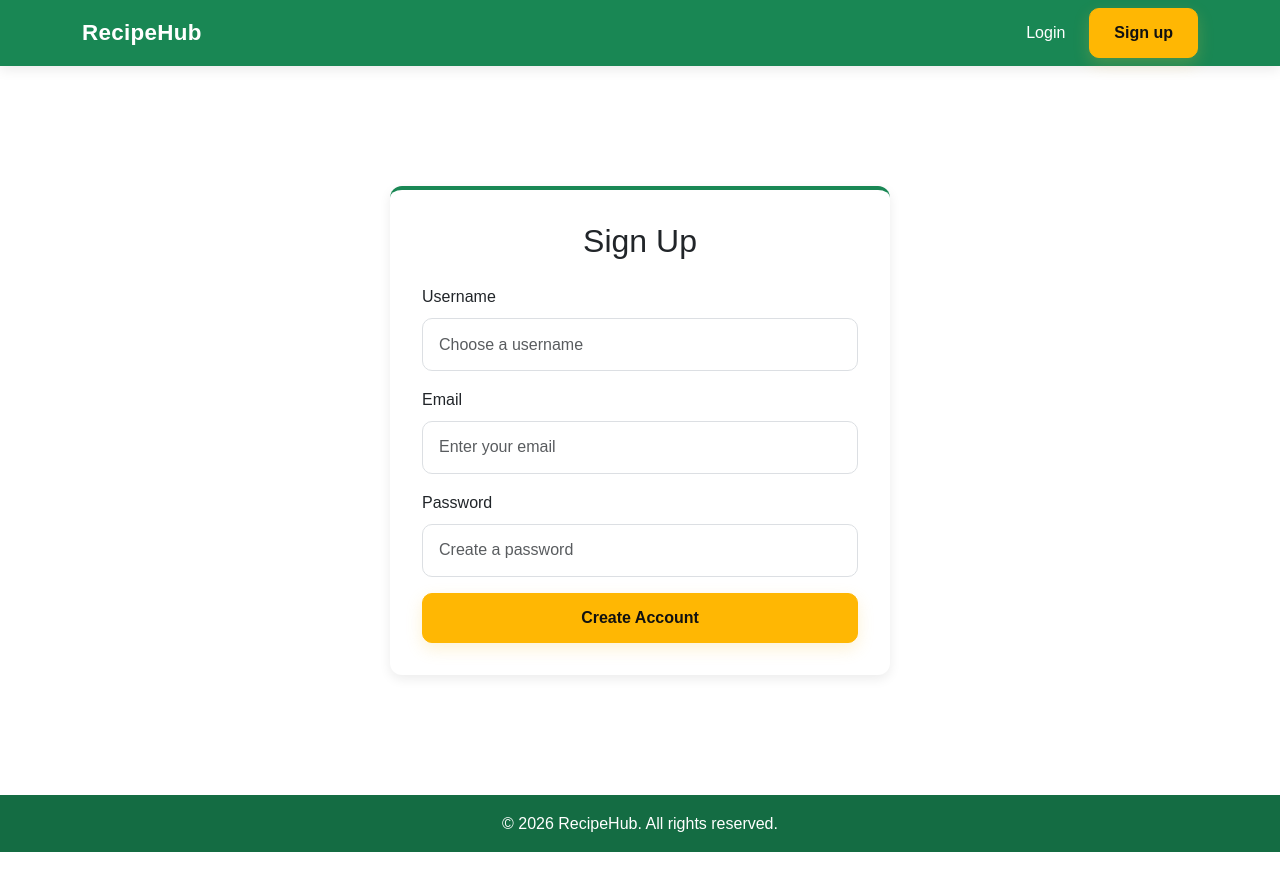
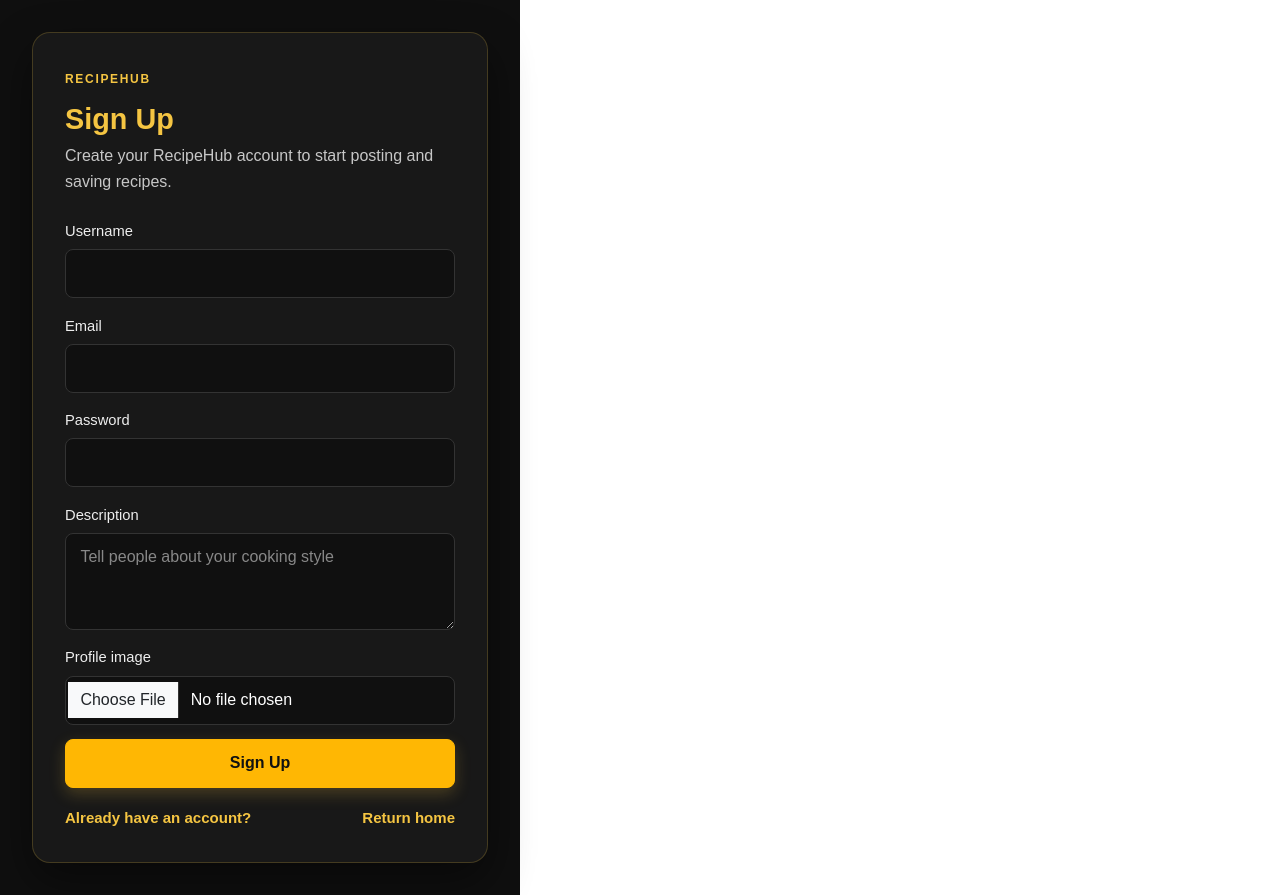
Before and after one commit to NeelPatel-22/Agile-Group-Project, a Flask app: page /signup in a window 1280 px wide. Before the commit the page ends 852 px from the top, so only its background shows below. Run offline with Flask 3, Linux system fonts and the light colour scheme.

Commit message:
Add basic centered signup page UI

```diff
--- a/app/routes.py
+++ b/app/routes.py
@@ -1,310 +1,6 @@
-from flask import Blueprint, render_template, request, abort
+from flask import Blueprint, render_template
 
 main = Blueprint("main", __name__)
-
-# Dummy users
-users = [
-    {
-        "id": 1,
-        "name": "Mia Lee",
-        "initials": "ML",
-        "bio": "Home Cook and Weekend Baker",
-        "location": "Perth, Australia",
-        "avatar_url": "https://images.unsplash.com/photo-1494790108377-be9c29b29330?auto=format&fit=crop&w=400&q=80",
-        "followers": 128,
-        "likes_received": 342,
-    },
-    {
-        "id": 2,
-        "name": "Daniel Wong",
-        "initials": "DW",
-        "bio": "Food lover sharing quick and easy meals",
-        "location": "Sydney, Australia",
-        "avatar_url": "https://images.unsplash.com/photo-1500648767791-00dcc994a43e?auto=format&fit=crop&w=400&q=80",
-        "followers": 96,
-        "likes_received": 221,
-    },
-    {
-    "id": 3,
-    "name": "Sophie Tan",
-    "initials": "ST",
-    "bio": "Brunch Enthusiast and Recipe Sharer",
-    "location": "Sydney, Australia",
-    "avatar_url": "https://images.unsplash.com/photo-1438761681033-6461ffad8d80?auto=format&fit=crop&w=400&q=80",
-    "followers": 156,
-    "likes_received": 401
-  },
-  {
-    "id": 4,
-    "name": "Noah Carter",
-    "initials": "NC",
-    "bio": "Simple Meals Maker and Coffee Lover",
-    "location": "Brisbane, Australia",
-    "avatar_url": "https://images.unsplash.com/photo-1506794778202-cad84cf45f1d?auto=format&fit=crop&w=400&q=80",
-    "followers": 89,
-    "likes_received": 267
-  }
-]
-
-# Dummy recipes
-recipes_data = [
-    {
-        "id": 1,
-        "title": "Creamy Roasted Pumpkin Pasta",
-        "description": "A silky pumpkin sauce with roasted garlic and crispy sage.",
-        "overview": "This cozy pasta is easy to prepare and perfect for busy weeknights.",
-        "category": "Dinner",
-        "cook_time": 35,
-        "servings": 4,
-        "difficulty": "Beginner Friendly",
-        "best_for": "Family Dinner",
-        "cuisine": "Italian-inspired",
-        "image_url": "https://images.unsplash.com/photo-1516100882582-96c3a05fe590?auto=format&fit=crop&w=1200&q=80",
-        "ingredients": [
-            "300g pasta of your choice",
-            "2 cups roasted pumpkin cubes",
-            "4 cloves roasted garlic",
-            "3/4 cup cooking cream",
-            "1/3 cup grated parmesan",
-            "8 sage leaves",
-            "1 tbsp olive oil",
-            "Salt and black pepper",
-        ],
-        "steps": [
-            {
-                "title": "Roast the pumpkin and garlic",
-                "description": "Toss pumpkin cubes and garlic with olive oil, then roast until soft and caramelised.",
-            },
-            {
-                "title": "Blend a smooth sauce",
-                "description": "Blend roasted pumpkin, garlic, cream, parmesan, and a splash of pasta water until smooth.",
-            },
-            {
-                "title": "Finish with pasta",
-                "description": "Coat cooked pasta in the sauce and top with crispy sage before serving.",
-            },
-        ],
-        "author_id": 1,
-    },
-    {
-        "id": 2,
-        "title": "Berry Yogurt Pancakes",
-        "description": "Soft and fluffy pancakes topped with yogurt and fresh berries.",
-        "overview": "A bright and easy breakfast recipe that works well for weekends.",
-        "category": "Breakfast",
-        "cook_time": 20,
-        "servings": 2,
-        "difficulty": "Easy",
-        "best_for": "Weekend Brunch",
-        "cuisine": "Modern Australian",
-        "image_url": "https://images.unsplash.com/photo-1482049016688-2d3e1b311543?auto=format&fit=crop&w=1200&q=80",
-        "ingredients": [
-            "1 cup flour",
-            "1 egg",
-            "3/4 cup milk",
-            "1 tbsp sugar",
-            "1 tsp baking powder",
-            "Greek yogurt",
-            "Fresh berries",
-        ],
-        "steps": [
-            {
-                "title": "Prepare the batter",
-                "description": "Mix flour, sugar, baking powder, egg, and milk until smooth.",
-            },
-            {
-                "title": "Cook the pancakes",
-                "description": "Pour batter into a hot pan and cook both sides until golden.",
-            },
-            {
-                "title": "Serve",
-                "description": "Top with yogurt and fresh berries before serving.",
-            },
-        ],
-        "author_id": 1,
-    },
-    {
-        "id": 3,
-        "title": "Honey Soy Chicken Bowl",
-        "description": "A quick rice bowl with glazed chicken and steamed greens.",
-        "overview": "Balanced, filling, and ideal for lunch or dinner meal prep.",
-        "category": "Lunch",
-        "cook_time": 30,
-        "servings": 3,
-        "difficulty": "Medium",
-        "best_for": "Meal Prep",
-        "cuisine": "Asian-inspired",
-        "image_url": "https://images.unsplash.com/photo-1512058564366-18510be2db19?auto=format&fit=crop&w=1200&q=80",
-        "ingredients": [
-            "2 chicken breasts",
-            "2 tbsp soy sauce",
-            "1 tbsp honey",
-            "2 cups cooked rice",
-            "Broccoli",
-            "Carrot",
-        ],
-        "steps": [
-            {
-                "title": "Cook the chicken",
-                "description": "Pan-fry sliced chicken until browned and cooked through.",
-            },
-            {
-                "title": "Add the glaze",
-                "description": "Stir in soy sauce and honey and cook until glossy.",
-            },
-            {
-                "title": "Assemble the bowl",
-                "description": "Serve over rice with steamed vegetables.",
-            },
-        ],
-        "author_id": 2,
-    },
-    {
-      "id": 4,
-      "title": "Avocado Toast with Poached Egg",
-      "description": "Crunchy toast topped with smashed avocado and a perfectly poached egg.",
-      "overview": "A fresh and satisfying breakfast that is quick to prepare.",
-      "category": "Breakfast",
-      "cook_time": 15,
-      "servings": 1,
-      "difficulty": "Easy",
-      "best_for": "Quick Morning Meal",
-      "cuisine": "Australian Cafe Style",
-      "image_url": "https://images.unsplash.com/photo-1525351484163-7529414344d8?auto=format&fit=crop&w=1200&q=80",
-      "ingredients": [
-        "2 slices sourdough bread",
-        "1 ripe avocado",
-        "1 egg",
-        "1 tsp lemon juice",
-        "Salt",
-        "Black pepper",
-        "Chili flakes"
-      ],
-      "steps": [
-        {
-          "title": "Toast the bread",
-          "description": "Toast the sourdough slices until crisp and golden."
-        },
-        {
-          "title": "Prepare the topping",
-          "description": "Mash avocado with lemon juice, salt, and pepper."
-        },
-        {
-          "title": "Poach the egg",
-          "description": "Poach the egg in simmering water until the white is set."
-        },
-        {
-          "title": "Assemble",
-          "description": "Spread avocado on toast, place the egg on top, and finish with chili flakes."
-        }
-      ],
-      "author_id": 3
-    },
-    {
-      "id": 5,
-      "title": "Chicken Caesar Wrap",
-      "description": "Tender chicken, crisp lettuce, and Caesar dressing wrapped in a soft tortilla.",
-      "overview": "A simple lunch recipe that is easy to pack and enjoy on the go.",
-      "category": "Lunch",
-      "cook_time": 25,
-      "servings": 2,
-      "difficulty": "Easy",
-      "best_for": "Work Lunch",
-      "cuisine": "Western",
-      "image_url": "https://images.unsplash.com/photo-1539252554453-80ab65ce3586?auto=format&fit=crop&w=1200&q=80",
-      "ingredients": [
-        "2 tortilla wraps",
-        "1 chicken breast",
-        "2 cups romaine lettuce",
-        "2 tbsp Caesar dressing",
-        "2 tbsp grated parmesan",
-        "Salt",
-        "Black pepper"
-      ],
-      "steps": [
-        {
-          "title": "Cook the chicken",
-          "description": "Season and pan-fry the chicken breast until cooked through, then slice."
-        },
-        {
-          "title": "Prepare the filling",
-          "description": "Toss lettuce with Caesar dressing and parmesan."
-        },
-        {
-          "title": "Wrap it up",
-          "description": "Fill each tortilla with chicken and lettuce mixture, then roll tightly."
-        }
-      ],
-      "author_id": 3
-    },
-    {
-      "id": 6,
-      "title": "Creamy Mushroom Pasta",
-      "description": "Rich and creamy pasta with sautéed mushrooms and parmesan.",
-      "overview": "A comforting dinner recipe perfect for busy evenings.",
-      "category": "Dinner",
-      "cook_time": 30,
-      "servings": 2,
-      "difficulty": "Medium",
-      "best_for": "Weeknight Dinner",
-      "cuisine": "Italian Inspired",
-      "image_url": "https://images.unsplash.com/photo-1473093295043-cdd812d0e601?auto=format&fit=crop&w=1200&q=80",
-      "ingredients": [
-        "200g fettuccine",
-        "200g mushrooms",
-        "1 clove garlic",
-        "1/2 cup cream",
-        "2 tbsp parmesan",
-        "1 tbsp olive oil",
-        "Salt",
-        "Black pepper"
-      ],
-      "steps": [
-        {
-          "title": "Cook the pasta",
-          "description": "Boil the fettuccine until al dente and reserve a little pasta water."
-        },
-        {
-          "title": "Cook the mushrooms",
-          "description": "Sauté mushrooms and garlic in olive oil until soft and golden."
-        },
-        {
-          "title": "Make the sauce",
-          "description": "Add cream and parmesan, then stir until smooth."
-        },
-        {
-          "title": "Combine and serve",
-          "description": "Toss pasta with the sauce, adjust seasoning, and serve warm."
-        }
-      ],
-      "author_id": 4
-    },
-]
-
-
-def get_user_by_id(user_id):
-    for user in users:
-        if user["id"] == user_id:
-            return user
-    return None
-
-
-def attach_author(recipe):
-    recipe_copy = recipe.copy()
-    author = get_user_by_id(recipe["author_id"])
-    recipe_copy["author"] = author
-    return recipe_copy
-
-
-def get_recipe_by_id(recipe_id):
-    for recipe in recipes_data:
-        if recipe["id"] == recipe_id:
-            return attach_author(recipe)
-    return None
-
-
-def get_recipes_by_user(user_id):
-    return [attach_author(recipe) for recipe in recipes_data if recipe["author_id"] == user_id]
 
 
 @main.route("/")
@@ -314,46 +10,12 @@ def cover():
 
 @main.route("/recipes")
 def recipes():
-    query = request.args.get("q", "").strip().lower()
-    category = request.args.get("category", "").strip().lower()
-
-    filtered_recipes = [attach_author(recipe) for recipe in recipes_data]
-
-    if query:
-        filtered_recipes = [
-            recipe for recipe in filtered_recipes
-            if query in recipe["title"].lower()
-            or query in recipe["description"].lower()
-            or query in recipe["category"].lower()
-        ]
-
-    if category:
-        filtered_recipes = [
-            recipe for recipe in filtered_recipes
-            if recipe["category"].lower() == category
-        ]
-
-    return render_template("recipes.html", recipes=filtered_recipes)
+    return render_template("recipes.html")
 
 
 @main.route("/recipes/<int:recipe_id>")
 def recipe_detail(recipe_id):
-    recipe = get_recipe_by_id(recipe_id)
-
-    if not recipe:
-        abort(404)
-
-    more_recipes = [
-        attach_author(r)
-        for r in recipes_data
-        if r["author_id"] == recipe["author"]["id"] and r["id"] != recipe_id
-    ]
-
-    return render_template(
-        "recipe_detail.html",
-        recipe=recipe,
-        more_recipes=more_recipes
-    )
+    return render_template("recipe_detail.html")
 
 
 @main.route("/login")
@@ -373,17 +35,4 @@ def add_recipe():
 
 @main.route("/profile/<int:user_id>")
 def profile(user_id):
-    user = get_user_by_id(user_id)
-
-    if not user:
-        abort(404)
-
-    user_recipes = get_recipes_by_user(user_id)
-    user_with_count = user.copy()
-    user_with_count["recipe_count"] = len(user_recipes)
-
-    return render_template(
-        "profile.html",
-        user=user_with_count,
-        user_recipes=user_recipes
-    )
+    return render_template("profile.html")
--- /dev/null
+++ b/app/static/css/auth.css
@@ -0,0 +1,122 @@
+.auth-page {
+  min-height: 100vh;
+  display: flex;
+  align-items: center;
+  justify-content: center;
+  background: #0f0f0f;
+  padding: 2rem;
+}
+
+.auth-form-panel {
+  width: 100%;
+  display: flex;
+  justify-content: center;
+}
+
+.auth-form-card {
+  width: 100%;
+  max-width: 460px;
+  padding: 2rem;
+  background: #181818;
+  border: 1px solid rgba(245, 197, 66, 0.2);
+  border-radius: 18px;
+  box-shadow: 0 18px 45px rgba(0, 0, 0, 0.45);
+}
+
+.auth-form-wrap {
+  width: 100%;
+  max-width: 390px;
+  margin: 0 auto;
+}
+
+.auth-kicker {
+  display: inline-block;
+  margin-bottom: 0.8rem;
+  color: #f5c542;
+  text-transform: uppercase;
+  letter-spacing: 0.14em;
+  font-size: 0.75rem;
+  font-weight: 700;
+}
+
+.auth-form-wrap h2 {
+  font-size: 1.8rem;
+  font-weight: 700;
+  color: #f5c542;
+  margin-bottom: 0.4rem;
+}
+
+.auth-form-wrap .text-muted {
+  color: #c7c7c7 !important;
+}
+
+.auth-form-wrap .form-label {
+  margin-bottom: 0.35rem;
+  font-size: 0.92rem;
+  color: #eeeeee;
+}
+
+.auth-form-wrap .form-control {
+  padding: 0.72rem 0.9rem;
+  background: #101010;
+  color: #ffffff;
+  border: 1px solid #333333;
+  border-radius: 8px;
+}
+
+.auth-form-wrap .form-control:focus {
+  background: #101010;
+  color: #ffffff;
+  border-color: #f5c542;
+  box-shadow: 0 0 0 0.2rem rgba(245, 197, 66, 0.18);
+}
+
+.auth-form-wrap .form-control::placeholder {
+  color: #888888;
+}
+
+.auth-form-wrap .mb-3 {
+  margin-bottom: 0.9rem !important;
+}
+
+.auth-form-wrap .alert {
+  padding: 0.7rem 0.85rem;
+  margin-bottom: 1rem;
+}
+
+.auth-form-wrap .btn-success {
+  background: #f5c542;
+  color: #111111;
+  border: none;
+  font-weight: 700;
+  padding: 0.72rem 0.9rem;
+  border-radius: 8px;
+}
+
+.auth-form-wrap .btn-success:hover {
+  background: #ffd95c;
+  color: #000000;
+}
+
+.auth-links-row {
+  display: flex;
+  justify-content: space-between;
+  gap: 1rem;
+  flex-wrap: wrap;
+  margin-top: 1.15rem;
+}
+
+.auth-links-row a {
+  color: #f5c542;
+  text-decoration: none;
+  font-weight: 600;
+  font-size: 0.94rem;
+}
+
+.auth-links-row a:hover {
+  color: #ffd95c;
+}
+
+.auth-page-body .site-main {
+  display: flex;
+}
--- /dev/null
+++ b/app/static/css/signup.css
@@ -0,0 +1 @@
+@import url("auth.css");
--- a/app/templates/signup.html
+++ b/app/templates/signup.html
@@ -2,28 +2,71 @@
 
 {% block title %}Sign Up | RecipeHub{% endblock %}
 
+{% block page_css %}
+<link rel="stylesheet" href="{{ url_for('static', filename='css/signup.css') }}">
+{% endblock %}
+
+{% block body_class %}auth-page-body{% endblock %}
+
+{% block navbar %}{% endblock %}
+{% block footer %}{% endblock %}
+
 {% block content %}
-<div class="container page-section">
-    <div class="form-container">
-        <h2 class="text-center mb-4">Sign Up</h2>
-        <form>
+<section class="auth-page">
+
+    <div class="auth-form-panel">
+        <div class="auth-form-card">
+            <div class="auth-form-wrap">
+
+                <span class="auth-kicker">RecipeHub</span>
+                <h2>Sign Up</h2>
+
+                <p class="text-muted mb-4">
+                    Create your RecipeHub account to start posting and saving recipes.
+                </p>
+
+                {% if error %}
+                <div class="alert alert-danger">{{ error }}</div>
+                {% endif %}
+
+                <form method="POST" enctype="multipart/form-data">
+
                     <div class="mb-3">
                         <label class="form-label">Username</label>
-                <input type="text" class="form-control" placeholder="Choose a username">
+                        <input type="text" name="username" class="form-control" required>
                     </div>
 
                     <div class="mb-3">
                         <label class="form-label">Email</label>
-                <input type="email" class="form-control" placeholder="Enter your email">
+                        <input type="email" name="email" class="form-control" required>
                     </div>
 
                     <div class="mb-3">
                         <label class="form-label">Password</label>
-                <input type="password" class="form-control" placeholder="Create a password">
+                        <input type="password" name="password" class="form-control" required>
                     </div>
 
-            <button class="btn btn-success w-100">Create Account</button>
+                    <div class="mb-3">
+                        <label class="form-label">Description</label>
+                        <textarea name="bio" class="form-control" rows="3" placeholder="Tell people about your cooking style"></textarea>
+                    </div>
+
+                    <div class="mb-3">
+                        <label class="form-label">Profile image</label>
+                        <input type="file" name="profile_image" class="form-control" accept=".png,.jpg,.jpeg,.gif,.webp">
+                    </div>
+
+                    <button type="submit" class="btn btn-success w-100">Sign Up</button>
                 </form>
+
+                <div class="auth-links-row">
+                    <a href="{{ url_for('main.login') }}">Already have an account?</a>
+                    <a href="{{ url_for('main.cover') }}">Return home</a>
+                </div>
+
             </div>
         </div>
+    </div>
+
+</section>
 {% endblock %}
```
Lines whose indentation alone changed are shown as unchanged.
